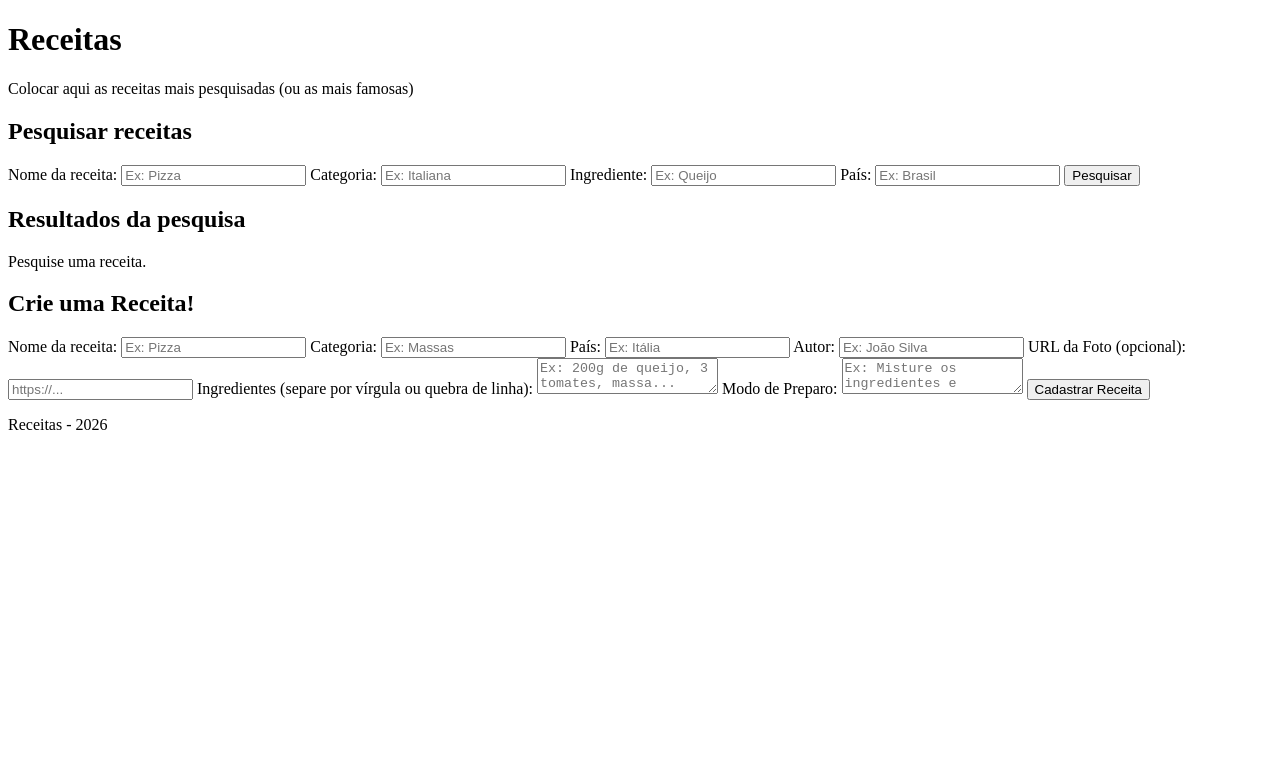
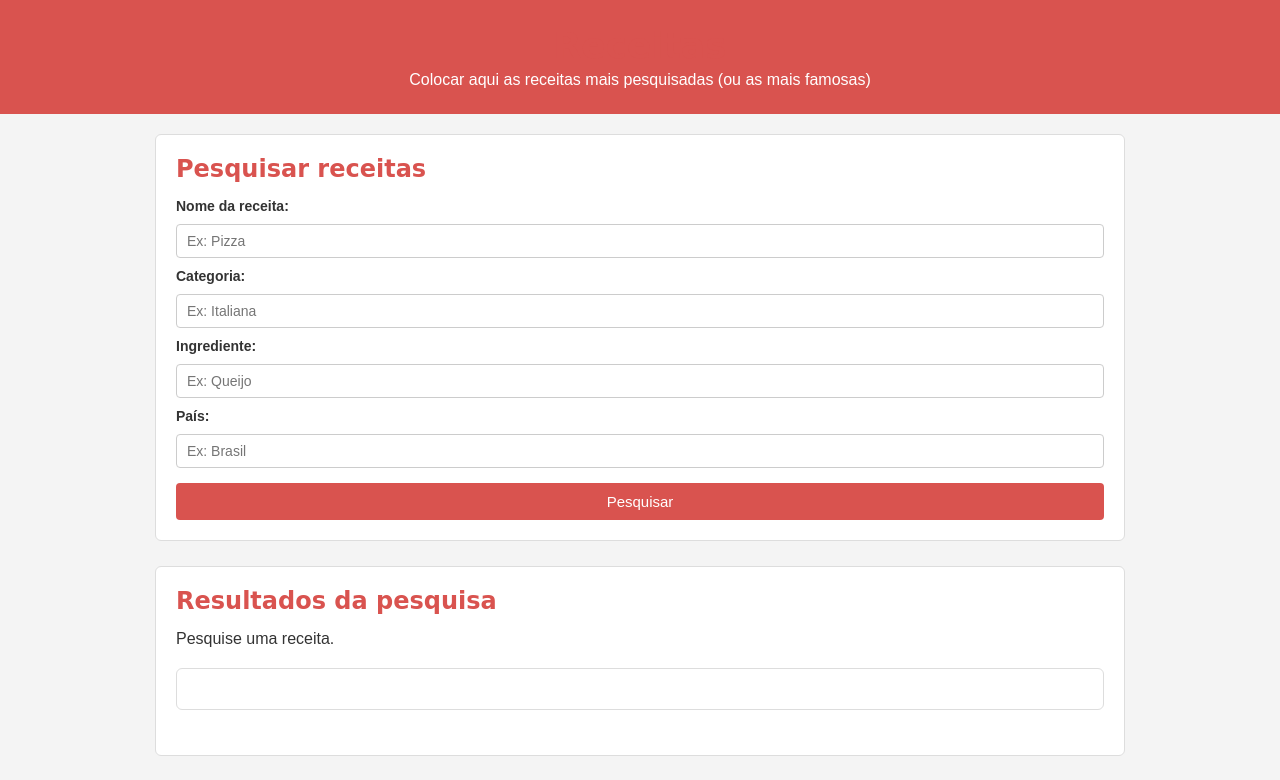
Before and after one commit to joaosalmeidadev/trabalhoweb, a website: page views/index.html in a window 1280 px wide. Shown: the top 780 px of the page. Drawn offline with Linux system fonts and the light colour scheme; a web font is replaced by a local one.

Commit message:
adição do css uhul, ta bonito

```diff
--- a/views/index.html
+++ b/views/index.html
@@ -9,6 +9,7 @@
     <link rel="preconnect" href="https://fonts.gstatic.com" crossorigin>
     <link href="https://fonts.googleapis.com/css2?family=Shantell+Sans:ital,wght@0,300..800;1,300..800&display=swap"
         rel="stylesheet">
+    <link rel="stylesheet" href="visual.css">
 </head>
 
 <body>
--- a/views/visual.css
+++ b/views/visual.css
@@ -2,57 +2,132 @@
     margin: 0;
     padding: 0;
     box-sizing: border-box;
-    font-family: 'Shantell Sans', cursive;
-    text-align: center;
-    color: #fff;
 }
 
+body {
+    font-family: Arial, Helvetica, sans-serif;
+    background-color: #f4f4f4;
+    color: #333;
+}
 
+header {
+    background-color: #d9534f;
+    color: white;
+    text-align: center;
+    padding: 25px 15px;
+    margin-bottom: 20px;
+}
 
-body{
-    background-color: #0b0b0b;
+.texto-topo {
+    font-family: 'Shantell Sans', cursive;
+    font-size: 36px;
+    margin-bottom: 5px;
+}
 
+main {
+    max-width: 1000px;
+    margin: 0 auto;
+    padding: 0 15px;
 }
-.texto-topo {
 
-    margin-top: 50px;
+section {
+    background-color: white;
+    padding: 20px;
+    margin-bottom: 25px;
+    border: 1px solid #ddd;
+    border-radius: 6px;
+}
+
+h1, h2 {
+    font-family: 'Shantell Sans', cursive;
+    margin-bottom: 15px;
+    color: #d9534f;
+}
+
+form {
+    display: flex;
+    flex-direction: column;
+    gap: 10px;
+}
+
+label {
+    font-weight: bold;
+    font-size: 14px;
 }
 
 .input {
-    margin-top: 20px;
-    padding: 10px;
-    width: 300px;
-    border-radius: 10px;
+    padding: 8px 10px;
     border: 1px solid #ccc;
-    color: #000;
+    border-radius: 4px;
+    font-size: 14px;
 }
 
-.button {
-    padding: 10px;
-    border-radius: 10px;
-    border: none;
-    background-color: #fff;
-    color: #000;
-    margin-top: 20px;
-    cursor: pointer;
+textarea.input {
+    height: 80px;
 }
 
-.button:hover {
-    background-color: #ccc;
+.button, button {
+    background-color: #d9534f;
+    color: white;
+    border: none;
+    padding: 10px 15px;
+    border-radius: 4px;
+    font-size: 15px;
+    cursor: pointer;
+    margin-top: 5px;
 }
-a{
-    text-decoration: none;
+
+.button:hover, button:hover {
+    background-color: #c9302c;
 }
-header {
-  display: flex;
-  flex-direction: row;
-  justify-content: space-between;
-  align-items: center;
-  background-color: #C4A484 ;
-  transition: background-color 0.5s ease, color 0.5s ease;
-  padding: 20px 20px;
-  border-radius: 0 0 12px 12px;
+
+#resultados {
+    display: flex;
+    flex-wrap: wrap;
+    gap: 15px;
+    margin-top: 15px;
 }
-header:hover{
-     background-color: #d6ba9d ;
+
+.card-receita {
+    width: 280px;
+    border: 1px solid #ccc;
+    border-radius: 5px;
+    padding: 12px;
+    background-color: #fafafa;
 }
+
+.card-receita img {
+    width: 100%;
+    height: 160px;
+    object-fit: cover;
+    border-radius: 4px;
+    margin-bottom: 8px;
+}
+
+.card-receita h3 {
+    margin-bottom: 6px;
+    font-size: 18px;
+}
+
+.card-receita p {
+    font-size: 14px;
+    margin-bottom: 5px;
+}
+
+#detalhesReceita {
+    margin-top: 20px;
+}
+
+#detalhesReceita ul {
+    margin-left: 20px;
+    margin-bottom: 10px;
+}
+
+footer {
+    text-align: center;
+    padding: 15px;
+    background-color: #333;
+    color: white;
+    margin-top: 30px;
+    font-size: 14px;
+}
```
